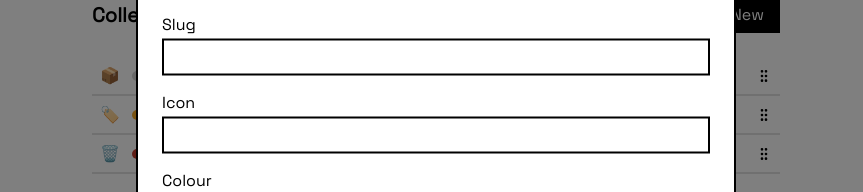
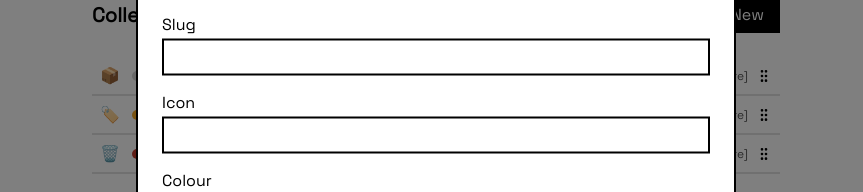
Before and after one commit to JunoNgx/aijot-frontend, a React (Vite) app: page /collections in a window 1280 px wide. Both pictures are taken after a click on the button "New". Shown: the part 185-377 px from the top of the page, without its empty margins (204-1067 px from the left). Built offline with nearby package versions, Linux system fonts and the light colour scheme.

Commit message:
ui: move indicators to end of row

```diff
--- a/src/pages/Collections/index.module.scss
+++ b/src/pages/Collections/index.module.scss
@@ -95,11 +95,19 @@
         @include Ellipsified;
     }
 
+    &__Indicators {
+        display: flex;
+        justify-content: flex-end;
+        gap: 0.25rem;
+        min-width: 0;
+        flex-shrink: 1;
+        flex-grow: 2;
+    }
+
     &__DefaultBadge,
     &__CoreBadge {
-        min-width: 0;
         font-size: 0.75rem;
-        flex-shrink: 0;
         color: var(--colTextSec);
+        @include Ellipsified;
     }
 }
--- a/src/pages/Collections/index.tsx
+++ b/src/pages/Collections/index.tsx
@@ -170,6 +170,7 @@ function CollectionRow({ collection, isDefault }: CollectionRowProps) {
                     {collection.tags.join(" ")}
                 </span>
             )}
+            <span className={styles.CollectionItem__Indicators}>
                 {isDefault && (
                     <span className={styles.CollectionItem__DefaultBadge}>
                         [default]
@@ -180,6 +181,7 @@ function CollectionRow({ collection, isDefault }: CollectionRowProps) {
                         [core]
                     </span>
                 )}
+            </span>
         </>
     )
 }
```
Lines whose indentation alone changed are shown as unchanged.
